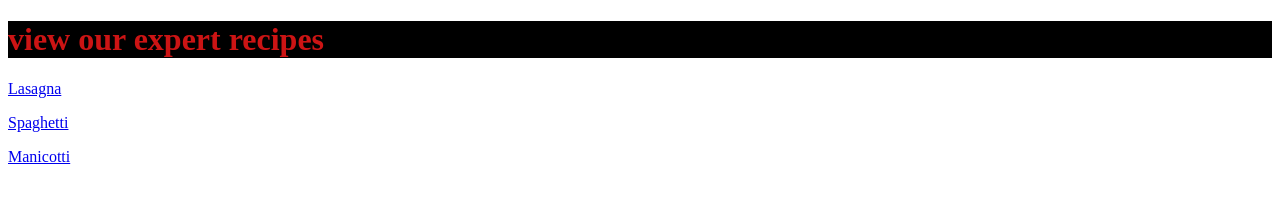
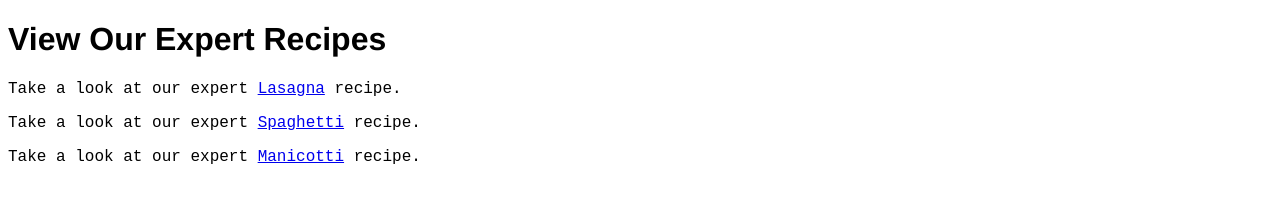
Before and after one commit to eclemons1223/odin-recipes, a plain HTML site: page index.html in a window 1280 px wide. Drawn offline with Linux system fonts and the light colour scheme.

Commit message:
Added styles to all pages using inheritance.

```diff
--- a/index.html
+++ b/index.html
@@ -1,24 +1,41 @@
 <!DOCTYPE html>
+
+
 <html lang="en">
+
 <head>
     <link rel="stylesheet" href="./style.css">
     <meta charset="UTF-8">
     <meta name="viewport" content="width=device-width, initial-scale=1.0">
+    <h1>View Our Expert Recipes</h1>
     <title>Recipes</title>
 </head>
+
 <body>
-    <h1>view our expert recipes</h1>
+    <p>
+        Take a look at our expert
+        <a target="_blank" rel="noopener noreferrer" href="../odin-recipes/recipes/lasagna.html">Lasagna</a>
+        recipe.
+
+    </p>
 
 
 
     <p>
-    <a target="_blank" rel="noopener noreferrer" href="../odin-recipes/recipes/lasagna.html">Lasagna</a>
-</p>
-<p>
-<a target="_blank" rel="noopener noreferrer" href="../odin-recipes/recipes/spaghetti.html">Spaghetti</a>
-</p>
-<p>
-    <a target="_blank" rel="noopener noreferrer" href="../odin-recipes/recipes/manacotti.html">Manicotti</a>
-</p>
+        Take a look at our expert
+        <a target="_blank" rel="noopener noreferrer" href="../odin-recipes/recipes/spaghetti.html">Spaghetti</a>
+        recipe.
+    </p>
+
+
+
+    <p>
+        Take a look at our expert
+        <a target="_blank" rel="noopener noreferrer" href="../odin-recipes/recipes/manacotti.html">Manicotti</a>
+        recipe.
+    </p>
+
 </body>
+
+
 </html>
--- a/style.css
+++ b/style.css
@@ -1,3 +1,13 @@
-h1 {color: rgb(204, 20, 20);
-background-color: black;
+*{
+    font-family: 'Courier New', Courier, monospace;
+    background-color: white;
 }
+img{
+    height: 400px;
+    width: auto;
+}
+h1{
+    color: black;
+    font-family: 'Franklin Gothic Medium', 'Arial Narrow', Arial, sans-serif;
+
+}
```
Also changed, not shown: recipes/lasagna.html (+1 -0 lines), recipes/manacotti.html (+2 -1 lines), recipes/spaghetti.html (+1 -0 lines).
